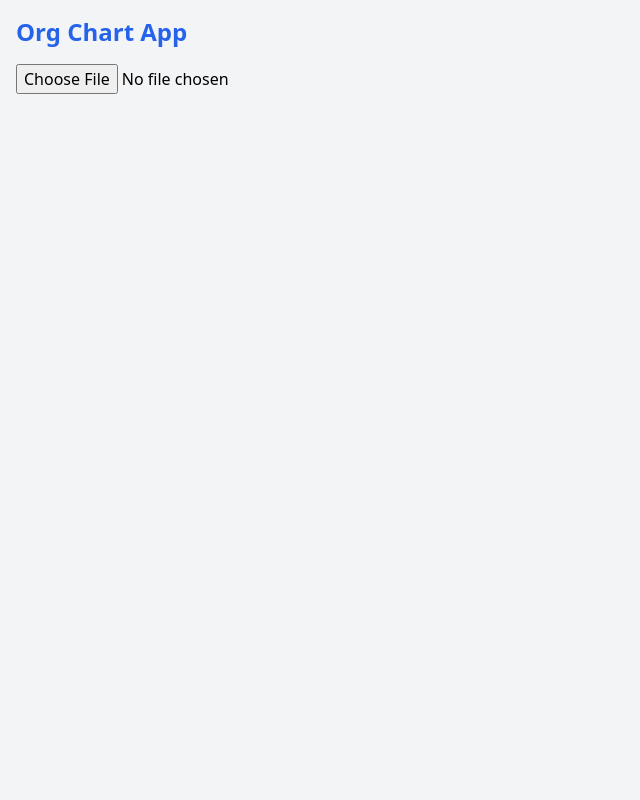
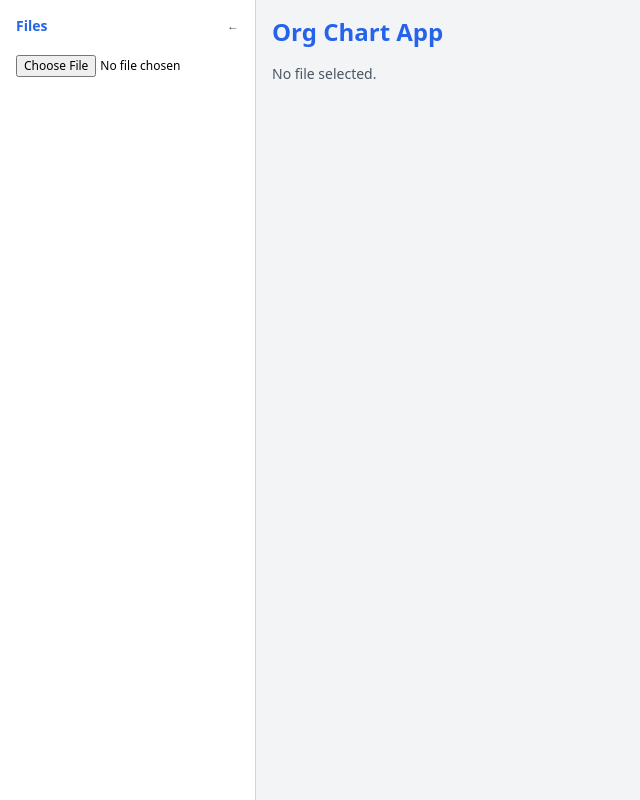
Before and after one commit to fma77/A-Team_OrgCharts, a React (Vite) app in the folder A-Team_OrgCharts/: page / in a window 1280 px wide. Shown: the whole page, without its empty margins (0-640 px from the left). Built offline with nearby package versions, Linux system fonts and the light colour scheme.

Commit message:
Add collapsible sidebar with multi-file upload and switching

```diff
--- a/A-Team_OrgCharts/src/App.jsx
+++ b/A-Team_OrgCharts/src/App.jsx
@@ -5,9 +5,7 @@ import OrgChart from "./OrgChart";
 function fixEncoding(str) {
   if (typeof str !== "string") return str;
 
-  // Heuristic: looks like wrongly decoded UTF-8
   const likelyCorrupted = /Ã|Â|â|ê|î|ô|û/.test(str);
-
   if (likelyCorrupted) {
     try {
       return decodeURIComponent(escape(str));
@@ -19,16 +17,14 @@ function fixEncoding(str) {
   return str;
 }
 
-
 function App() {
-  const [fileName, setFileName] = useState("");
-  const [orgData, setOrgData] = useState(null);
+  const [files, setFiles] = useState([]); // [{ name, data }]
+  const [selectedIndex, setSelectedIndex] = useState(null);
+  const [sidebarOpen, setSidebarOpen] = useState(true);
 
   const handleFileUpload = (event) => {
     const file = event.target.files[0];
     if (!file) return;
-
-    setFileName(file.name);
 
     const reader = new FileReader();
     reader.onload = (e) => {
@@ -48,33 +44,65 @@ function App() {
         return fixedRow;
       });
 
-      console.log("Sample cleaned row:", cleanedData[0]);
-      setOrgData(cleanedData);
-      console.log("Available columns:", Object.keys(cleanedData[0]));
-
+      const newFile = { name: file.name, data: cleanedData };
+      setFiles((prev) => [...prev, newFile]);
+      setSelectedIndex(files.length); // auto-select the new one
     };
 
     reader.readAsArrayBuffer(file);
   };
 
+  const selectedFile = files[selectedIndex];
+
   return (
-    <div className="min-h-screen bg-gray-100">
-      <div className="p-4">
-        <h1 className="text-2xl font-bold text-blue-600 mb-4">Org Chart App</h1>
+    <div className="flex min-h-screen bg-gray-100">
+      {/* Sidebar */}
+      <div className={`bg-white border-r border-gray-300 p-4 transition-all duration-300 ${sidebarOpen ? "w-64" : "w-12"} overflow-hidden`}>
+        <div className="flex justify-between items-center mb-4">
+          <span className="font-bold text-blue-600 text-sm">Files</span>
+          <button
+            className="text-xs text-gray-600 hover:text-gray-900"
+            onClick={() => setSidebarOpen(!sidebarOpen)}
+          >
+            {sidebarOpen ? "←" : "→"}
+          </button>
+        </div>
+
         <input
           type="file"
           accept=".xlsx, .xls, .csv"
           onChange={handleFileUpload}
-          className="mb-2"
+          className="mb-3 text-xs"
         />
-        {fileName && (
-          <p className="text-sm text-gray-700">
-            Uploaded file: <strong>{fileName}</strong>
-          </p>
+
+        {sidebarOpen && (
+          <ul className="space-y-2 text-sm">
+            {files.map((file, idx) => (
+              <li
+                key={idx}
+                onClick={() => setSelectedIndex(idx)}
+                className={`cursor-pointer px-2 py-1 rounded ${
+                  idx === selectedIndex
+                    ? "bg-blue-100 text-blue-700 font-medium"
+                    : "hover:bg-gray-100"
+                }`}
+              >
+                {file.name}
+              </li>
+            ))}
+          </ul>
         )}
       </div>
 
-      {orgData && <OrgChart data={orgData} />}
+      {/* Main view */}
+      <div className="flex-1 p-4">
+        <h1 className="text-2xl font-bold text-blue-600 mb-4">Org Chart App</h1>
+        {selectedFile ? (
+          <OrgChart data={selectedFile.data} />
+        ) : (
+          <p className="text-sm text-gray-600">No file selected.</p>
+        )}
+      </div>
     </div>
   );
 }
```
